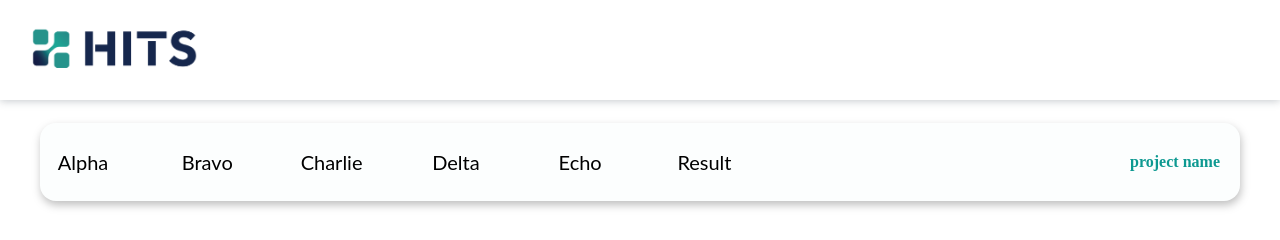
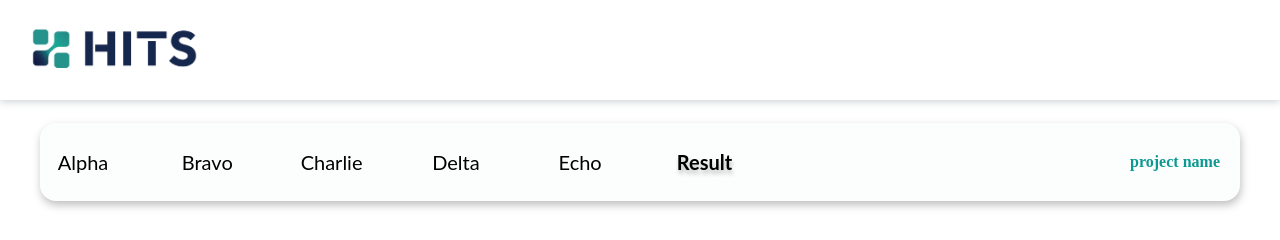
Before and after one commit to sophiecode1105/assignment, a React (Create React App) app: page /result in a window 1280 px wide. Shown: the top 240 px of the page. Built offline with nearby package versions, Linux system fonts and the light colour scheme; no server answers.

Commit message:
refactor: 네비게이션바 클릭시 효과 로직 변경

```diff
--- a/src/components/Navbar/Navbar.tsx
+++ b/src/components/Navbar/Navbar.tsx
@@ -1,6 +1,5 @@
 import styled from "styled-components";
-import { useNavigate } from "react-router-dom";
-import { useEffect, useState } from "react";
+import { useLocation, useNavigate } from "react-router-dom";
 
 const Container = styled.div`
   /* border: 1px solid black; */
@@ -22,15 +21,17 @@ const TitleWrap = styled.div`
   height: 40px;
 `;
 
-interface WeightProps {
-  weight: string;
-}
-const NavTitle = styled.div<WeightProps>`
+type isActiveProp = {
+  isActive: boolean;
+};
+
+const NavTitle = styled.div<isActiveProp>`
   width: 12.25%;
   text-align: center;
   font-size: 20px;
   font-family: Lato;
-  font-weight: ${(props) => props.weight};
+  font-weight: ${(props) => (props.isActive ? "700" : "400")};
+  text-shadow: ${(props) => (props.isActive ? "1px 4px 4px rgba(0, 0, 0, 0.25)" : "none")};
   cursor: pointer;
 `;
 
@@ -51,13 +52,9 @@ const ProjectName = styled.div`
 
 const Navbar = () => {
   const navigate = useNavigate();
+  const { pathname } = useLocation();
   const Titles = ["Alpha", "Bravo", "Charlie", "Delta", "Echo", "Result"];
-  const [focusedTitle, setFocusedTitle] = useState<string>("");
-
-  const navigatePageWithClickEffect = (title: string) => {
-    navigate(`/${title.toLowerCase()}`);
-    setFocusedTitle(title);
-  };
+  // const [focusedTitle, setFocusedTitle] = useState<string>("");
 
   return (
     <Container>
@@ -66,9 +63,9 @@ const Navbar = () => {
           return (
             <NavTitle
               key={`navT-${idx}`}
-              weight={title === focusedTitle ? "bold" : "normal"}
-              onClick={(e) => {
-                navigatePageWithClickEffect(title);
+              isActive={pathname === `/${title.toLowerCase()}`}
+              onClick={() => {
+                navigate(`/${title.toLowerCase()}`);
               }}
             >
               {title}
```
